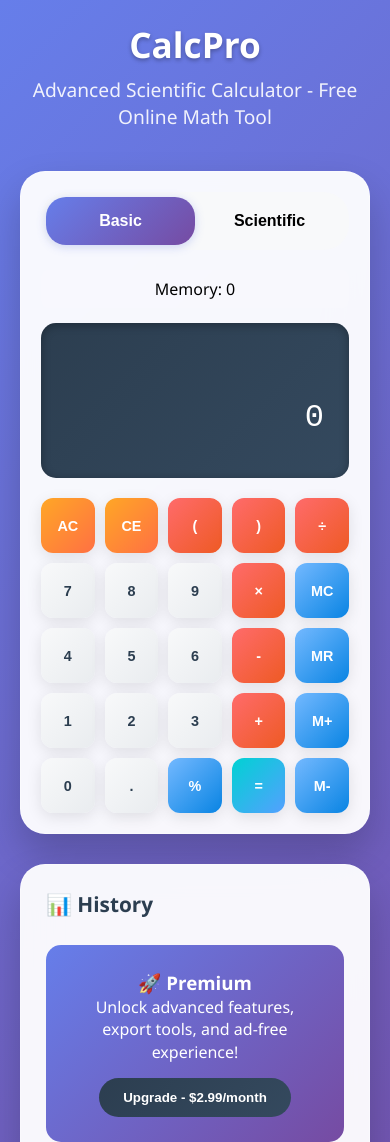
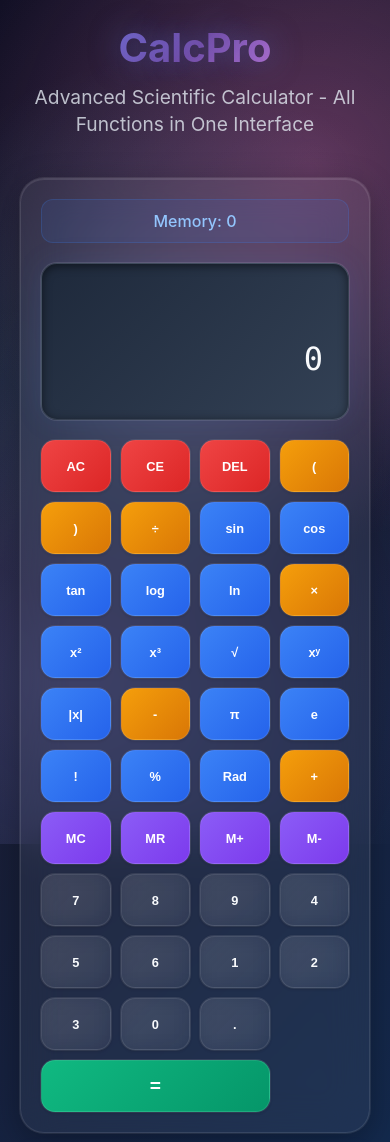
Before and after one commit to sivaraam73/calculator, a plain HTML site: page index.html in a window 390 px wide. Shown: the top 1142 px of the page. Drawn offline with Linux system fonts and the light colour scheme.

Commit message:
Update index.html

```diff
--- a/index.html
+++ b/index.html
@@ -47,61 +47,91 @@
         }
 
         body {
-            font-family: 'Segoe UI', Tahoma, Geneva, Verdana, sans-serif;
-            background: linear-gradient(135deg, #667eea 0%, #764ba2 100%);
+            font-family: -apple-system, BlinkMacSystemFont, 'Segoe UI', Roboto, Oxygen, Ubuntu, Cantarell, sans-serif;
+            background: linear-gradient(135deg, #0f0f23 0%, #1a1a2e 25%, #16213e 50%, #0f3460 100%);
             min-height: 100vh;
             display: flex;
             flex-direction: column;
             align-items: center;
             padding: 20px;
             line-height: 1.4;
+            position: relative;
+            overflow-x: hidden;
+        }
+
+        body::before {
+            content: '';
+            position: fixed;
+            top: 0;
+            left: 0;
+            width: 100%;
+            height: 100%;
+            background:
+                radial-gradient(circle at 20% 80%, rgba(120, 119, 198, 0.3) 0%, transparent 50%),
+                radial-gradient(circle at 80% 20%, rgba(255, 119, 198, 0.3) 0%, transparent 50%),
+                radial-gradient(circle at 40% 40%, rgba(120, 219, 255, 0.2) 0%, transparent 50%);
+            pointer-events: none;
+            z-index: -1;
         }
 
         .header {
             text-align: center;
             margin-bottom: 30px;
             color: white;
+            z-index: 1;
         }
 
         .header h1 {
-            font-size: 2.8rem;
+            font-size: 3rem;
             margin-bottom: 8px;
-            text-shadow: 0 2px 4px rgba(0,0,0,0.3);
+            background: linear-gradient(135deg, #667eea, #764ba2, #f093fb);
+            -webkit-background-clip: text;
+            -webkit-text-fill-color: transparent;
+            background-clip: text;
+            font-weight: 700;
+            text-shadow: 0 0 30px rgba(102, 126, 234, 0.5);
         }
 
         .header p {
             font-size: 1.2rem;
-            opacity: 0.9;
+            opacity: 0.8;
             margin-bottom: 10px;
+            color: #e2e8f0;
         }
 
         .container {
             display: flex;
-            gap: 30px;
-            max-width: 1400px;
+            flex-direction: column;
+            align-items: center;
+            max-width: 600px;
             width: 100%;
-            justify-content: center;
-            align-items: flex-start;
         }
 
         .calculator {
-            background: rgba(255, 255, 255, 0.95);
+            background: rgba(255, 255, 255, 0.05);
             backdrop-filter: blur(20px);
-            border-radius: 25px;
+            border-radius: 24px;
             padding: 30px;
-            box-shadow: 0 20px 40px rgba(0, 0, 0, 0.2);
-            border: 1px solid rgba(255, 255, 255, 0.3);
+            box-shadow:
+                0 8px 32px rgba(0, 0, 0, 0.3),
+                0 0 0 1px rgba(255, 255, 255, 0.1),
+                inset 0 1px 0 rgba(255, 255, 255, 0.1);
+            border: 1px solid rgba(255, 255, 255, 0.1);
             width: 100%;
-            max-width: 500px;
+            margin-bottom: 20px;
         }
 
         .display {
-            background: linear-gradient(135deg, #2c3e50, #34495e);
-            color: white;
+            background: linear-gradient(135deg, #1e293b, #334155);
+            color: #f1f5f9;
             padding: 25px;
-            border-radius: 15px;
+            border-radius: 16px;
             margin-bottom: 20px;
-            box-shadow: inset 0 2px 10px rgba(0, 0, 0, 0.3);
+            box-shadow:
+                inset 0 2px 10px rgba(0, 0, 0, 0.5),
+                0 0 0 1px rgba(255, 255, 255, 0.1),
+                0 0 30px rgba(59, 130, 246, 0.1);
+            border: 1px solid rgba(255, 255, 255, 0.1);
         }
 
         .display-main {
@@ -112,253 +142,232 @@
             align-items: center;
             justify-content: flex-end;
             word-break: break-all;
-            font-family: 'Courier New', monospace;
+            font-family: 'SF Mono', Monaco, 'Cascadia Code', 'Roboto Mono', Consolas, 'Courier New', monospace;
+            font-weight: 500;
+            color: #f8fafc;
         }
 
         .display-history {
             font-size: 1.1rem;
             text-align: right;
-            opacity: 0.7;
+            opacity: 0.6;
             min-height: 25px;
             margin-bottom: 10px;
+            color: #cbd5e1;
         }
 
         .memory-display {
-            background: rgba(255, 255, 255, 0.1);
-            padding: 8px 15px;
-            border-radius: 8px;
-            margin-bottom: 15px;
+            background: rgba(59, 130, 246, 0.1);
+            border: 1px solid rgba(59, 130, 246, 0.2);
+            padding: 10px 15px;
+            border-radius: 12px;
+            margin-bottom: 20px;
             font-size: 1rem;
             text-align: center;
-        }
-
-        .mode-switcher {
-            display: flex;
-            background: #f8f9fa;
-            border-radius: 25px;
-            padding: 5px;
-            margin-bottom: 20px;
-        }
-
-        .mode-btn {
-            flex: 1;
-            padding: 15px;
-            border: none;
-            background: transparent;
-            border-radius: 20px;
-            cursor: pointer;
-            transition: all 0.3s ease;
-            font-weight: 600;
-            font-size: 1rem;
-        }
-
-        .mode-btn.active {
-            background: linear-gradient(135deg, #667eea, #764ba2);
-            color: white;
-            box-shadow: 0 2px 10px rgba(102, 126, 234, 0.3);
+            color: #93c5fd;
+            font-weight: 500;
         }
 
         .buttons {
             display: grid;
-            grid-template-columns: repeat(5, 1fr);
+            grid-template-columns: repeat(6, 1fr);
             gap: 12px;
         }
 
         .btn {
-            padding: 18px 8px;
+            padding: 16px 8px;
             border: none;
-            border-radius: 12px;
-            font-size: 1rem;
+            border-radius: 14px;
+            font-size: 0.95rem;
             font-weight: 600;
             cursor: pointer;
-            transition: all 0.3s ease;
-            box-shadow: 0 4px 15px rgba(0, 0, 0, 0.1);
+            transition: all 0.2s cubic-bezier(0.4, 0, 0.2, 1);
+            box-shadow:
+                0 1px 3px rgba(0, 0, 0, 0.2),
+                0 0 0 1px rgba(255, 255, 255, 0.1);
             position: relative;
             overflow: hidden;
-            min-height: 60px;
+            min-height: 56px;
             display: flex;
             align-items: center;
             justify-content: center;
+            backdrop-filter: blur(10px);
+            border: 1px solid rgba(255, 255, 255, 0.1);
         }
 
-        .btn:before {
+        .btn::before {
             content: '';
             position: absolute;
-            top: 50%;
-            left: 50%;
-            width: 0;
-            height: 0;
-            background: rgba(255, 255, 255, 0.3);
-            border-radius: 50%;
-            transform: translate(-50%, -50%);
-            transition: all 0.3s ease;
+            top: 0;
+            left: -100%;
+            width: 100%;
+            height: 100%;
+            background: linear-gradient(90deg, transparent, rgba(255,255,255,0.2), transparent);
+            transition: left 0.5s;
         }
 
-        .btn:active:before {
-            width: 300px;
-            height: 300px;
+        .btn:hover::before {
+            left: 100%;
+        }
+
+        .btn:active {
+            transform: scale(0.98);
         }
 
         .btn-number {
-            background: linear-gradient(135deg, #f8f9fa, #e9ecef);
-            color: #2c3e50;
+            background: linear-gradient(135deg, rgba(248, 250, 252, 0.1), rgba(226, 232, 240, 0.05));
+            color: #f8fafc;
+            font-weight: 600;
         }
 
         .btn-number:hover {
-            background: linear-gradient(135deg, #e9ecef, #dee2e6);
-            transform: translateY(-2px);
-            box-shadow: 0 6px 20px rgba(0, 0, 0, 0.15);
+            background: linear-gradient(135deg, rgba(248, 250, 252, 0.2), rgba(226, 232, 240, 0.1));
+            transform: translateY(-1px);
+            box-shadow:
+                0 4px 12px rgba(0, 0, 0, 0.3),
+                0 0 0 1px rgba(255, 255, 255, 0.2);
         }
 
         .btn-operator {
-            background: linear-gradient(135deg, #ff6b6b, #ee5a24);
+            background: linear-gradient(135deg, #f59e0b, #d97706);
             color: white;
+            font-weight: 700;
         }
 
         .btn-operator:hover {
-            background: linear-gradient(135deg, #ee5a24, #c44569);
-            transform: translateY(-2px);
-            box-shadow: 0 6px 20px rgba(238, 90, 36, 0.4);
+            background: linear-gradient(135deg, #fbbf24, #f59e0b);
+            transform: translateY(-1px);
+            box-shadow:
+                0 4px 12px rgba(245, 158, 11, 0.4),
+                0 0 0 1px rgba(255, 255, 255, 0.2);
         }
 
         .btn-function {
-            background: linear-gradient(135deg, #74b9ff, #0984e3);
+            background: linear-gradient(135deg, #3b82f6, #2563eb);
             color: white;
             font-size: 0.85rem;
+            font-weight: 600;
         }
 
         .btn-function:hover {
-            background: linear-gradient(135deg, #0984e3, #2d3436);
-            transform: translateY(-2px);
-            box-shadow: 0 6px 20px rgba(116, 185, 255, 0.4);
+            background: linear-gradient(135deg, #60a5fa, #3b82f6);
+            transform: translateY(-1px);
+            box-shadow:
+                0 4px 12px rgba(59, 130, 246, 0.4),
+                0 0 0 1px rgba(255, 255, 255, 0.2);
         }
 
         .btn-equals {
-            background: linear-gradient(135deg, #00d2d3, #54a0ff);
+            background: linear-gradient(135deg, #10b981, #059669);
             color: white;
+            font-weight: 700;
+            font-size: 1.1rem;
         }
 
         .btn-equals:hover {
-            background: linear-gradient(135deg, #54a0ff, #5f27cd);
-            transform: translateY(-2px);
-            box-shadow: 0 6px 20px rgba(84, 160, 255, 0.4);
+            background: linear-gradient(135deg, #34d399, #10b981);
+            transform: translateY(-1px);
+            box-shadow:
+                0 4px 12px rgba(16, 185, 129, 0.4),
+                0 0 0 1px rgba(255, 255, 255, 0.2);
         }
 
         .btn-clear {
-            background: linear-gradient(135deg, #ffa726, #ff7043);
+            background: linear-gradient(135deg, #ef4444, #dc2626);
             color: white;
+            font-weight: 700;
         }
 
         .btn-clear:hover {
-            background: linear-gradient(135deg, #ff7043, #d84315);
-            transform: translateY(-2px);
-            box-shadow: 0 6px 20px rgba(255, 112, 67, 0.4);
+            background: linear-gradient(135deg, #f87171, #ef4444);
+            transform: translateY(-1px);
+            box-shadow:
+                0 4px 12px rgba(239, 68, 68, 0.4),
+                0 0 0 1px rgba(255, 255, 255, 0.2);
         }
 
-        .sidebar {
-            background: rgba(255, 255, 255, 0.95);
-            backdrop-filter: blur(20px);
-            border-radius: 25px;
-            padding: 25px;
-            box-shadow: 0 20px 40px rgba(0, 0, 0, 0.2);
-            border: 1px solid rgba(255, 255, 255, 0.3);
-            width: 320px;
-            height: fit-content;
+        .btn-memory {
+            background: linear-gradient(135deg, #8b5cf6, #7c3aed);
+            color: white;
+            font-size: 0.85rem;
+            font-weight: 600;
         }
 
-        .history {
-            margin-bottom: 25px;
-        }
-
-        .history h3 {
-            color: #2c3e50;
-            margin-bottom: 15px;
-            font-size: 1.3rem;
-        }
-
-        .history-item {
-            background: #f8f9fa;
-            padding: 12px;
-            border-radius: 8px;
-            margin-bottom: 8px;
-            font-family: 'Courier New', monospace;
-            border-left: 3px solid #667eea;
-            font-size: 0.9rem;
+        .btn-memory:hover {
+            background: linear-gradient(135deg, #a78bfa, #8b5cf6);
+            transform: translateY(-1px);
+            box-shadow:
+                0 4px 12px rgba(139, 92, 246, 0.4),
+                0 0 0 1px rgba(255, 255, 255, 0.2);
         }
 
         .ad-space {
             background: linear-gradient(135deg, #667eea, #764ba2);
             color: white;
             padding: 25px;
-            border-radius: 15px;
+            border-radius: 16px;
             text-align: center;
             margin-bottom: 25px;
+            box-shadow:
+                0 4px 20px rgba(102, 126, 234, 0.3),
+                0 0 0 1px rgba(255, 255, 255, 0.1);
+            width: 100%;
         }
 
         .premium-btn {
-            background: linear-gradient(135deg, #2c3e50, #34495e);
+            background: linear-gradient(135deg, #1f2937, #374151);
             color: white;
             padding: 12px 24px;
             border: none;
-            border-radius: 25px;
+            border-radius: 12px;
             font-weight: 600;
             cursor: pointer;
             margin-top: 15px;
-            transition: all 0.3s ease;
+            transition: all 0.2s ease;
+            box-shadow: 0 2px 8px rgba(0, 0, 0, 0.3);
         }
 
         .premium-btn:hover {
-            background: linear-gradient(135deg, #34495e, #2c3e50);
-            transform: translateY(-2px);
-            box-shadow: 0 6px 20px rgba(44, 62, 80, 0.3);
+            background: linear-gradient(135deg, #374151, #4b5563);
+            transform: translateY(-1px);
+            box-shadow: 0 4px 12px rgba(0, 0, 0, 0.4);
         }
 
         .seo-footer {
-            max-width: 1400px;
+            max-width: 600px;
             width: 100%;
-            background: rgba(255, 255, 255, 0.1);
+            background: rgba(255, 255, 255, 0.05);
             backdrop-filter: blur(20px);
-            border-radius: 15px;
+            border-radius: 16px;
             padding: 25px;
             margin-top: 30px;
-            color: white;
+            color: #e2e8f0;
             text-align: center;
+            border: 1px solid rgba(255, 255, 255, 0.1);
         }
 
         .features-list {
             display: flex;
             justify-content: center;
-            gap: 30px;
+            gap: 20px;
             margin: 15px 0;
             flex-wrap: wrap;
         }
 
         .features-list span {
-            opacity: 0.9;
+            opacity: 0.8;
             font-size: 0.9rem;
-        }
-
-        @media (max-width: 1200px) {
-            .container {
-                flex-direction: column;
-                align-items: center;
-            }
-
-            .sidebar {
-                width: 100%;
-                max-width: 500px;
-            }
+            color: #cbd5e1;
         }
 
         @media (max-width: 768px) {
             .calculator {
                 width: 100%;
-                max-width: 400px;
                 padding: 20px;
             }
 
             .header h1 {
-                font-size: 2.2rem;
+                font-size: 2.5rem;
             }
 
             .display-main {
@@ -366,13 +375,14 @@
             }
 
             .btn {
-                padding: 15px 6px;
-                font-size: 0.9rem;
-                min-height: 55px;
+                padding: 14px 6px;
+                font-size: 0.85rem;
+                min-height: 52px;
             }
 
             .buttons {
                 gap: 10px;
+                grid-template-columns: repeat(5, 1fr);
             }
 
             .features-list {
@@ -381,29 +391,48 @@
             }
         }
 
+        @media (max-width: 480px) {
+            .buttons {
+                grid-template-columns: repeat(4, 1fr);
+            }
+
+            .btn {
+                font-size: 0.8rem;
+                padding: 12px 4px;
+            }
+        }
+
         @keyframes fadeIn {
             from { opacity: 0; transform: translateY(20px); }
             to { opacity: 1; transform: translateY(0); }
         }
 
-        .calculator, .sidebar {
-            animation: fadeIn 0.6s ease-out;
+        .calculator, .ad-space {
+            animation: fadeIn 0.8s ease-out;
+        }
+
+        /* Glow effects for interactive elements */
+        .btn-equals:hover {
+            box-shadow:
+                0 4px 12px rgba(16, 185, 129, 0.4),
+                0 0 20px rgba(16, 185, 129, 0.2);
+        }
+
+        .btn-operator:hover {
+            box-shadow:
+                0 4px 12px rgba(245, 158, 11, 0.4),
+                0 0 20px rgba(245, 158, 11, 0.2);
         }
     </style>
 </head>
 <body>
     <header class="header">
         <h1>CalcPro</h1>
-        <p>Advanced Scientific Calculator - Free Online Math Tool</p>
+        <p>Advanced Scientific Calculator - All Functions in One Interface</p>
     </header>
 
     <main class="container">
         <div class="calculator">
-            <div class="mode-switcher">
-                <button class="mode-btn active" onclick="switchMode('basic')">Basic</button>
-                <button class="mode-btn" onclick="switchMode('scientific')">Scientific</button>
-            </div>
-
             <div class="memory-display" id="memory-display">Memory: 0</div>
 
             <div class="display">
@@ -412,36 +441,27 @@
             </div>
 
             <div class="buttons" id="buttons">
-                <!-- Buttons will be inserted here -->
+                <!-- All function buttons will be rendered here -->
             </div>
         </div>
 
-        <aside class="sidebar">
-            <div class="history">
-                <h3>📊 History</h3>
-                <div id="history-list">
-                    <!-- History items will be added here -->
-                </div>
-            </div>
-
-            <div class="ad-space">
-                <h3>🚀 Premium</h3>
-                <p>Unlock advanced features, export tools, and ad-free experience!</p>
-                <button class="premium-btn" onclick="showPremiumModal()">Upgrade - $2.99/month</button>
-            </div>
-        </aside>
+        <div class="ad-space">
+            <h3>✨ Premium Features</h3>
+            <p>Unlock matrix operations, graphing tools, unit converter, and export capabilities!</p>
+            <button class="premium-btn" onclick="showPremiumModal()">Upgrade Now - $2.99/month</button>
+        </div>
     </main>
 
     <footer class="seo-footer">
-        <p><strong>Free Online Scientific Calculator</strong> - Advanced math calculations with trigonometry, logarithms, and scientific functions</p>
+        <p><strong>Free Online Scientific Calculator</strong> - Complete math tool with all functions in one interface</p>
         <div class="features-list">
-            <span>• Trigonometric Functions</span>
-            <span>• Logarithmic Calculations</span>
-            <span>• Memory Functions</span>
-            <span>• Mobile Responsive</span>
-            <span>• Keyboard Support</span>
+            <span>• All Functions Visible</span>
+            <span>• Trigonometric Calculations</span>
+            <span>• Memory Operations</span>
+            <span>• Advanced Functions</span>
+            <span>• Mobile Optimized</span>
         </div>
-        <p>&copy; 2025 CalcPro - The most advanced free calculator online</p>
+        <p>&copy; 2025 CalcPro - The most comprehensive free calculator online</p>
     </footer>
 
     <script>
@@ -449,42 +469,39 @@
         let previousInput = '';
         let operator = '';
         let shouldResetDisplay = false;
-        let calculationHistory = [];
         let memory = 0;
-        let currentMode = 'basic';
         let isRadians = true;
 
-        const basicButtons = [
-            ['AC', 'CE', '(', ')', '÷'],
-            ['7', '8', '9', '×', 'MC'],
-            ['4', '5', '6', '-', 'MR'],
-            ['1', '2', '3', '+', 'M+'],
-            ['0', '.', '%', '=', 'M-']
-        ];
-
-        const scientificButtons = [
-            ['AC', 'CE', '(', ')', 'DEL'],
-            ['sin', 'cos', 'tan', 'log', 'ln'],
-            ['x²', 'x³', '√', 'xʸ', '|x|'],
-            ['π', 'e', '!', '%', 'Rad'],
-            ['7', '8', '9', '÷', 'MC'],
-            ['4', '5', '6', '×', 'MR'],
-            ['1', '2', '3', '-', 'M+'],
-            ['0', '.', '+', '=', 'M-']
+        // Unified button layout with all functions
+        const allButtons = [
+            ['AC', 'CE', 'DEL', '(', ')', '÷'],
+            ['sin', 'cos', 'tan', 'log', 'ln', '×'],
+            ['x²', 'x³', '√', 'xʸ', '|x|', '-'],
+            ['π', 'e', '!', '%', 'Rad', '+'],
+            ['MC', 'MR', 'M+', 'M-', '7', '8'],
+            ['9', '4', '5', '6', '1', '2'],
+            ['3', '0', '.', '=', '=', '=']
         ];
 
         function renderButtons() {
             const buttonsContainer = document.getElementById('buttons');
-            const buttons = currentMode === 'basic' ? basicButtons : scientificButtons;
-
             buttonsContainer.innerHTML = '';
 
-            buttons.forEach(row => {
-                row.forEach(btn => {
+            allButtons.forEach((row, rowIndex) => {
+                row.forEach((btn, colIndex) => {
                     const button = document.createElement('button');
                     button.textContent = btn;
                     button.className = getButtonClass(btn);
                     button.onclick = () => handleButtonClick(btn);
+
+                    // Special styling for equals button
+                    if (btn === '=' && rowIndex === 6 && colIndex === 3) {
+                        button.style.gridColumn = 'span 3';
+                        button.style.fontSize = '1.2rem';
+                    } else if (btn === '=' && colIndex > 3) {
+                        return; // Skip duplicate equals buttons
+                    }
+
                     buttonsContainer.appendChild(button);
                 });
             });
@@ -494,7 +511,8 @@
             if (['AC', 'CE', 'DEL'].includes(btn)) return 'btn btn-clear';
             if (['+', '-', '×', '÷'].includes(btn)) return 'btn btn-operator';
             if (btn === '=') return 'btn btn-equals';
-            if (['sin', 'cos', 'tan', 'log', 'ln', 'x²', 'x³', '√', 'xʸ', '|x|', 'π', 'e', '!', '%', 'Rad', 'MC', 'MR', 'M+', 'M-'].includes(btn)) return 'btn btn-function';
+            if (['sin', 'cos', 'tan', 'log', 'ln', 'x²', 'x³', '√', 'xʸ', '|x|', 'π', 'e', '!', '%', 'Rad'].includes(btn)) return 'btn btn-function';
+            if (['MC', 'MR', 'M+', 'M-'].includes(btn)) return 'btn btn-memory';
             if (['(', ')'].includes(btn)) return 'btn btn-operator';
             return 'btn btn-number';
         }
@@ -654,7 +672,6 @@
                     break;
             }
 
-            addToHistory(`${func}(${value}) = ${result}`);
             currentInput = result.toString();
             shouldResetDisplay = true;
             updateDisplay();
@@ -673,7 +690,6 @@
                     result = eval(`${func}(${value})`);
                 }
 
-                addToHistory(`${currentInput} → ${result}`);
                 currentInput = result.toString();
                 shouldResetDisplay = true;
                 updateDisplay();
@@ -700,7 +716,6 @@
                 result *= i;
             }
 
-            addToHistory(`${value}! = ${result}`);
             currentInput = result.toString();
             shouldResetDisplay = true;
             updateDisplay();
@@ -710,7 +725,6 @@
             const value = parseFloat(currentInput);
             if (!isNaN(value)) {
                 const result = value / 100;
-                addToHistory(`${value}% = ${result}`);
                 currentInput = result.toString();
                 updateDisplay();
             }
@@ -718,9 +732,13 @@
 
         function toggleAngleMode() {
             isRadians = !isRadians;
-            renderButtons();
-            const radBtn = document.querySelector('[onclick*="toggleAngleMode"]');
-            if (radBtn) radBtn.textContent = isRadians ? 'Rad' : 'Deg';
+            const button = document.querySelector('[onclick*="toggleAngleMode"]');
+            if (button) {
+                button.textContent = isRadians ? 'Rad' : 'Deg';
+                button.style.background = isRadians ?
+                    'linear-gradient(135deg, #3b82f6, #2563eb)' :
+                    'linear-gradient(135deg, #f59e0b, #d97706)';
+            }
         }
 
         function deleteLastChar() {
@@ -793,8 +811,6 @@
                     return;
             }
 
-            addToHistory(`${previousInput} ${operator} ${currentInput} = ${result}`);
-
             currentInput = result.toString();
             operator = '';
             previousInput = '';
@@ -815,34 +831,8 @@
             updateDisplay();
         }
 
-        function addToHistory(calculation) {
-            calculationHistory.unshift(calculation);
-            if (calculationHistory.length > 10) calculationHistory.pop();
-            updateHistoryDisplay();
-        }
-
-        function updateHistoryDisplay() {
-            const historyList = document.getElementById('history-list');
-            historyList.innerHTML = '';
-            calculationHistory.slice(0, 6).forEach(calc => {
-                const div = document.createElement('div');
-                div.className = 'history-item';
-                div.textContent = calc;
-                historyList.appendChild(div);
-            });
-        }
-
-        function switchMode(mode) {
-            const buttons = document.querySelectorAll('.mode-btn');
-            buttons.forEach(btn => btn.classList.remove('active'));
-            event.target.classList.add('active');
-
-            currentMode = mode;
-            renderButtons();
-        }
-
         function showPremiumModal() {
-            alert('🚀 Upgrade to CalcPro Premium!\n\n✨ Features:\n• Matrix calculations\n• Graphing functions\n• Unit converter\n• Export history\n• Ad-free experience\n\n💰 Only $2.99/month');
+            alert('🚀 Upgrade to CalcPro Premium!\n\n✨ Features:\n• Matrix calculations\n• Graphing functions\n• Unit converter\n• Export history\n• Ad-free experience\n• Advanced statistics\n\n💰 Only $2.99/month');
         }
 
         // Keyboard support
```
